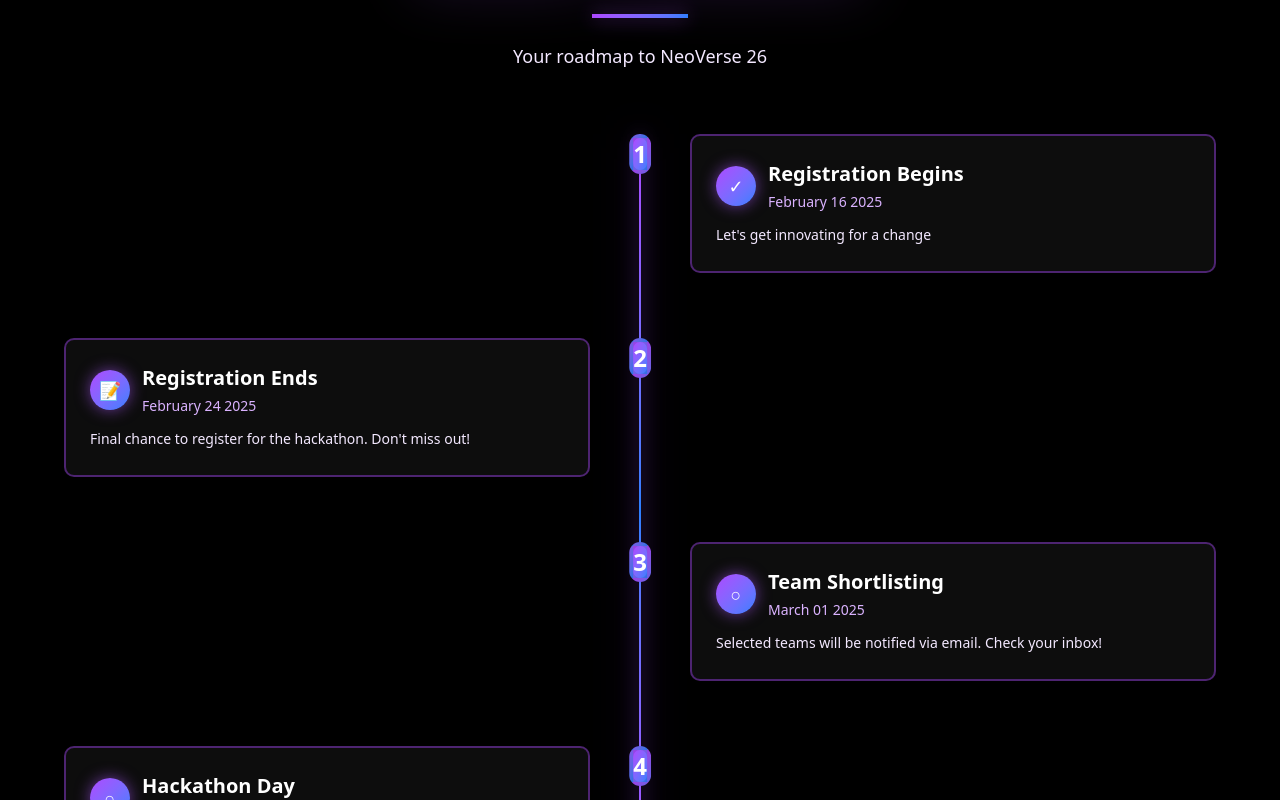
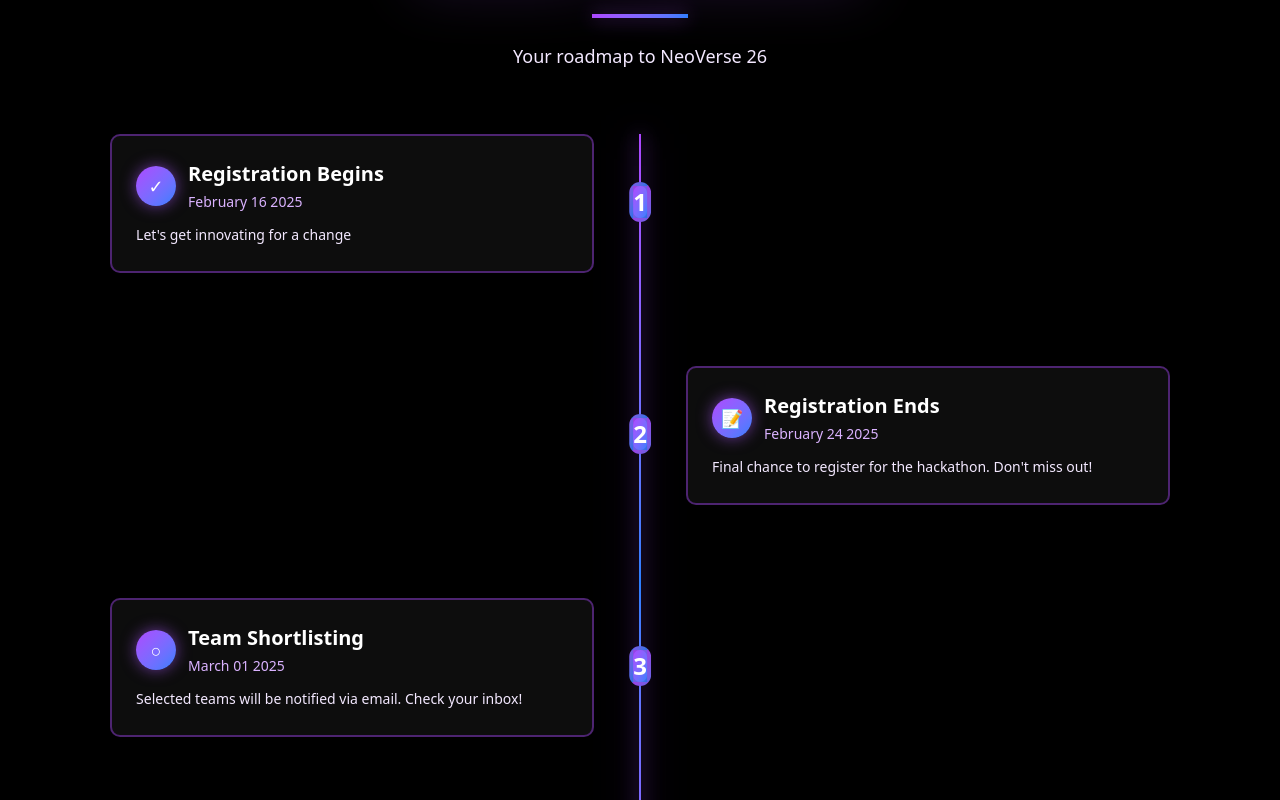
Before and after one commit to shaneisraeln/NeoVerse26, a React (Vite) app: page / in a window 1280 px wide. Shown: the part 8440-9240 px from the top of the page. Built offline with nearby package versions, Linux system fonts and the light colour scheme.

Commit message:
Mobile version timeline removal

```diff
--- a/src/components/JourneySection.tsx
+++ b/src/components/JourneySection.tsx
@@ -31,7 +31,7 @@ export default function JourneySection() {
   ];
 
   return (
-    <section id="journey" className="py-20 px-6 bg-transparent overflow-x-hidden">
+    <section id="journey" className="hidden md:block py-20 px-4 sm:px-6 bg-transparent overflow-x-hidden">
       <div className="max-w-6xl mx-auto overflow-x-hidden">
         <div className="text-center mb-16">
           <h2 className="text-5xl md:text-6xl font-black text-white mb-6 drop-shadow-[0_0_30px_rgba(168,85,247,0.5)]">
@@ -43,55 +43,87 @@ export default function JourneySection() {
           </p>
         </div>
 
-        <div className="relative">
-          {/* Visible Center Line */}
-          <div className="absolute left-1/2 top-0 bottom-0 w-0.5 bg-gradient-to-b from-purple-500 via-blue-500 to-purple-500 -translate-x-1/2 shadow-[0_0_20px_rgba(168,85,247,1)] z-0" style={{ boxShadow: '0 0 20px rgba(168,85,247,1), 0 0 40px rgba(168,85,247,0.6)' }}></div>
+        {/* Desktop Timeline */}
+        <div className="hidden md:block relative">
+          {/* Center Line */}
+          <div className="absolute left-1/2 top-0 bottom-0 w-0.5 bg-gradient-to-b from-purple-500 via-blue-500 to-purple-500 -translate-x-1/2 z-0" style={{ boxShadow: '0 0 20px rgba(168,85,247,1), 0 0 40px rgba(168,85,247,0.6)' }}></div>
 
           {steps.map((step, index) => {
-            const isLeft = index % 2 !== 0;
+            const isLeft = index % 2 === 0;
 
             return (
-              <div
-                key={index}
-                className="relative mb-16 h-auto"
-                style={{ minHeight: '140px' }}
-              >
-                {/* Number Circle on the line */}
-                <div className="absolute left-1/2 top-0 -translate-x-1/2 w-16 h-16 bg-gradient-to-br from-purple-500 to-blue-500 rounded-full flex items-center justify-center text-white font-black text-2xl z-20 shadow-[0_0_25px_rgba(168,85,247,0.9)] border-4 border-black">
+              <div key={index} className="relative mb-8" style={{ minHeight: '200px' }}>
+                {/* Number Circle */}
+                <div className="absolute w-16 h-16 bg-gradient-to-br from-purple-500 to-blue-500 rounded-full flex items-center justify-center text-white font-black text-2xl z-20 shadow-[0_0_25px_rgba(168,85,247,0.9)] border-4 border-black" style={{ left: '50%', top: '48px', transform: 'translateX(-50%)' }}>
                   {step.number}
                 </div>
 
-                {/* Card Container */}
-                <div className="relative w-full">
+                {/* Card */}
                 <div
                   className="absolute top-0"
                   style={{
-                      width: 'calc(50% - 50px)',
-                      [isLeft ? 'right' : 'left']: 'calc(50% + 50px)'
+                    width: '42%',
+                    ...(isLeft ? { right: '54%' } : { left: '54%' })
                   }}
                 >
                   <div className="bg-white/5 backdrop-blur-md border-2 border-purple-500/40 rounded-lg p-6 hover:border-purple-400/80 hover:bg-white/10 hover:shadow-[0_0_40px_rgba(168,85,247,0.4)] transition-all duration-300">
-                      <div className={`flex items-center gap-3 mb-3 ${isLeft ? 'flex-row-reverse' : ''}`}>
+                    <div className={`flex items-center gap-3 mb-3 ${isLeft ? 'flex-row-reverse' : 'flex-row'}`}>
                       <div className="w-10 h-10 bg-gradient-to-br from-purple-500 to-blue-500 rounded-full flex items-center justify-center flex-shrink-0 shadow-[0_0_15px_rgba(168,85,247,0.6)]">
-                          <span className="text-white text-lg">
-                            {step.icon}
-                          </span>
+                        <span className="text-white text-lg">{step.icon}</span>
                       </div>
                       <div className={`flex-1 ${isLeft ? 'text-right' : 'text-left'}`}>
                         <h3 className="text-xl font-bold text-white mb-1">{step.title}</h3>
                         <p className="text-sm text-purple-300 font-semibold">{step.date}</p>
                       </div>
                     </div>
-                      <p className={`text-purple-100 text-sm leading-relaxed ${isLeft ? 'text-right' : 'text-left'}`}>
-                        {step.description}
-                      </p>
-                    </div>
+                    <p className={`text-purple-100 text-sm leading-relaxed ${isLeft ? 'text-right' : 'text-left'}`}>{step.description}</p>
                   </div>
                 </div>
               </div>
             );
           })}
         </div>
+
+        {/* Mobile Timeline - Only visible on mobile */}
+        <style>{`
+          @media (min-width: 768px) {
+            .mobile-timeline-only {
+              display: none !important;
+            }
+          }
+        `}</style>
+        <div className="mobile-timeline-only relative py-8 px-2">
+          {/* Left Line */}
+          <div className="absolute left-6 sm:left-8 top-0 bottom-0 w-0.5 bg-gradient-to-b from-purple-500 via-blue-500 to-purple-500 z-0" style={{ boxShadow: '0 0 20px rgba(168,85,247,1), 0 0 40px rgba(168,85,247,0.6)' }}></div>
+
+          <div className="space-y-20 sm:space-y-24">
+            {steps.map((step, index) => (
+              <div
+                key={index}
+                className="relative flex items-start gap-4 sm:gap-6"
+              >
+                {/* Number Circle */}
+                <div className="flex-shrink-0 w-12 h-12 sm:w-14 sm:h-14 bg-gradient-to-br from-purple-500 to-blue-500 rounded-full flex items-center justify-center text-white font-black text-lg sm:text-xl z-20 shadow-[0_0_25px_rgba(168,85,247,0.9)] border-3 sm:border-4 border-black">
+                  {step.number}
+                </div>
+
+                {/* Card */}
+                <div className="flex-1 min-w-0 bg-white/5 backdrop-blur-md border-2 border-purple-500/40 rounded-lg p-4 sm:p-5 hover:border-purple-400/80 hover:bg-white/10 hover:shadow-[0_0_40px_rgba(168,85,247,0.4)] transition-all duration-300">
+                  <div className="flex items-start gap-2 sm:gap-3 mb-3">
+                    <div className="w-7 h-7 sm:w-8 sm:h-8 bg-gradient-to-br from-purple-500 to-blue-500 rounded-full flex items-center justify-center flex-shrink-0 shadow-[0_0_15px_rgba(168,85,247,0.6)]">
+                      <span className="text-white text-sm sm:text-base">{step.icon}</span>
+                    </div>
+                    <div className="flex-1 min-w-0">
+                      <h3 className="text-sm sm:text-base font-bold text-white mb-1 break-words leading-tight">{step.title}</h3>
+                      <p className="text-xs sm:text-sm text-purple-300 font-semibold">{step.date}</p>
+                    </div>
+                  </div>
+                  <p className="text-xs sm:text-sm leading-relaxed text-left break-words text-purple-100">{step.description}</p>
+                </div>
+              </div>
+            ))}
+          </div>
+        </div>
       </div>
     </section>
   );
```
Lines whose indentation alone changed are shown as unchanged.
